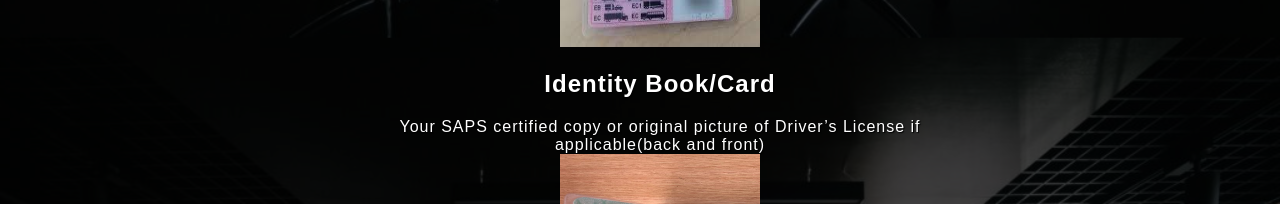
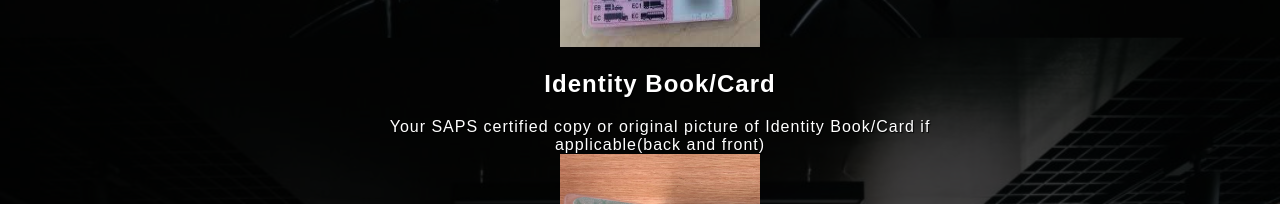
Before and after one commit to tfg-services/supportingDocuments, a plain HTML site: page upload.html in a window 1280 px wide. Shown: the part 846-1050 px from the top of the page. Drawn offline with Linux system fonts and the light colour scheme.

Commit message:
Update upload.html

```diff
--- a/upload.html
+++ b/upload.html
@@ -39,7 +39,7 @@
     </ul>
     <ul>
         <li><h2>Identity Book/Card</h2>
-            Your SAPS certified copy or original picture of Driver’s License if applicable(back and front)
+            Your SAPS certified copy or original picture of Identity Book/Card if applicable(back and front)
         </li>
         <div class="images">
             <img src="EHo7-arXkAUcoQ2.jpeg">
```
